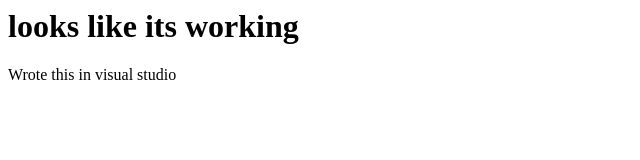
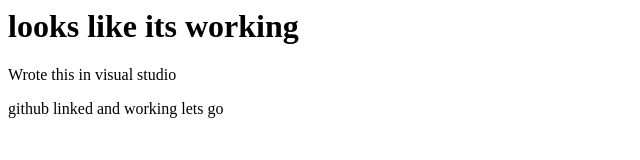
Before and after one commit to asaran07/mywebgame, a plain HTML site: page index.html in a window 1280 px wide. Shown: the whole page, without its empty margins (0-640 px from the left). Drawn offline with Linux system fonts and the light colour scheme.

Commit message:
local link
vs code and github linked from desktop

```diff
--- a/index.html
+++ b/index.html
@@ -5,5 +5,6 @@
     <body>
         <h1>looks like its working</h1>
         <p>Wrote this in visual studio</p>
+        <p>github linked and working lets go</p>
     </body>
 </html>
```
